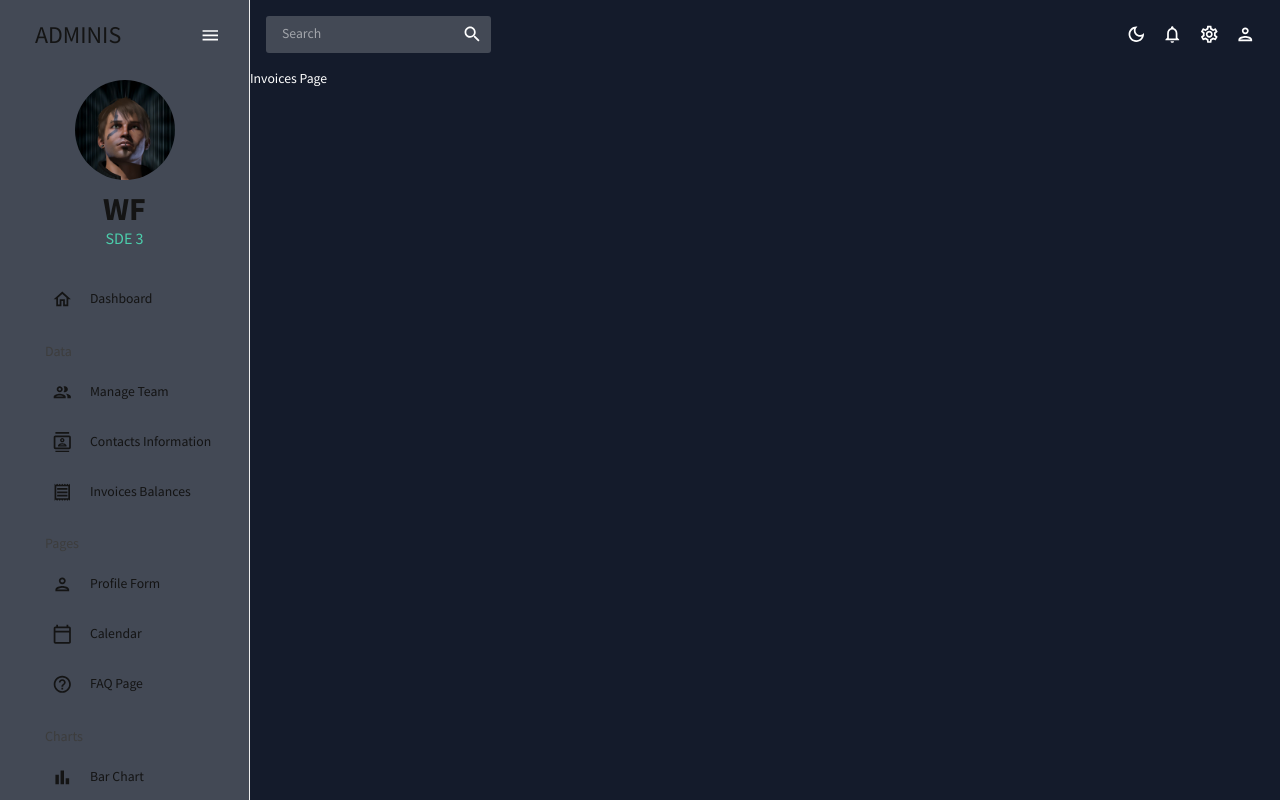
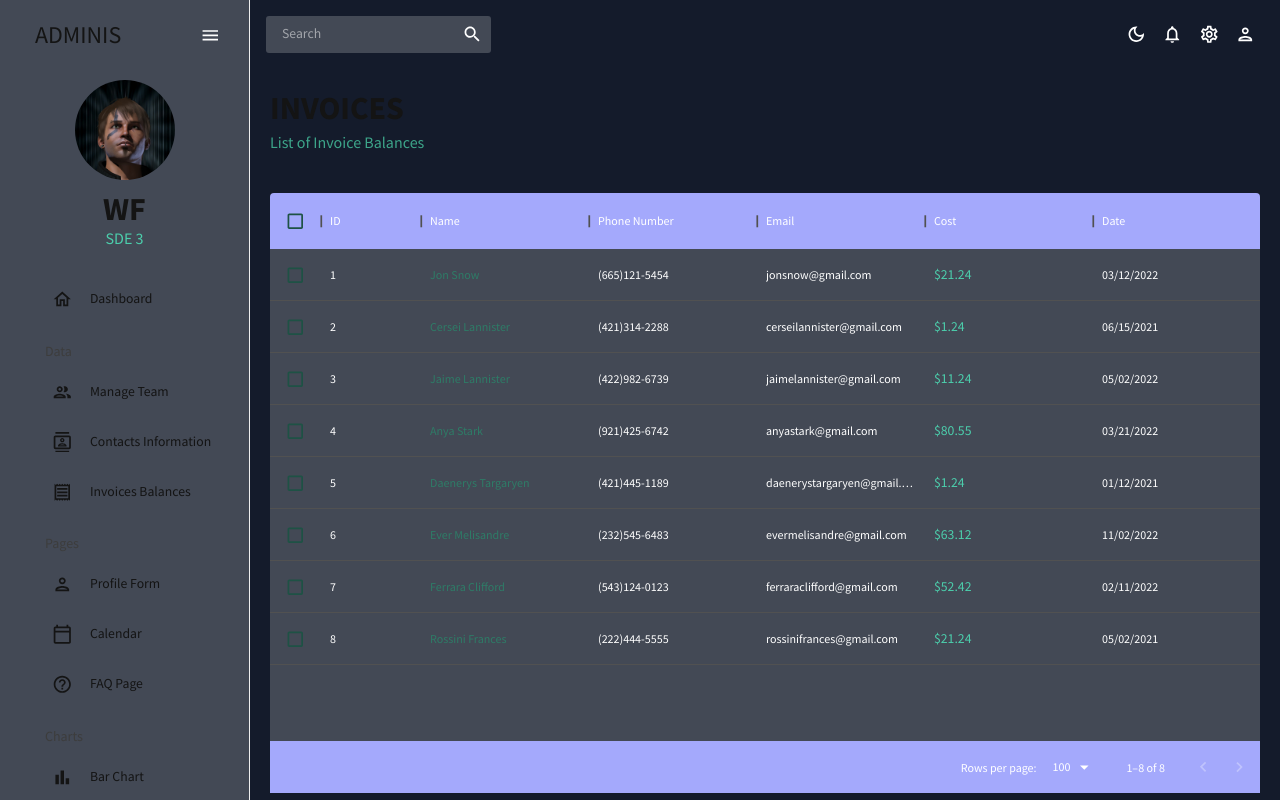
Before and after one commit to fallenreaper/sampleadminconsole, a Next.js app: page /invoices in a window 1280 px wide. Shown: the top 800 px of the page. Built offline with nearby package versions, Linux system fonts and the light colour scheme.

Commit message:
added invoicing

```diff
--- a/components/sidebar.tsx
+++ b/components/sidebar.tsx
@@ -27,8 +27,13 @@ const Item = (obj: {
   const { title, to, icon, selected, setSelected } = obj;
   const theme = useTheme();
   const colors = tokens(theme.palette.mode);
+  /*
+  [TODO]   Adding the Link as a wrapper to the MenuItem, will create a Hydration Error for react/link and MenuItem.
+  I will need to do more searching.  The Error will deferr to clientside rendering and pretty much recognizes that the Client and Server Templates are out of sync.
+
+  */
   return (
-    <Link href={to} style={{ color: colors.grey[900], textDecoration: "none" }}>
+    <Link href={to} passHref style={{ color: colors.grey[900], textDecoration: "none" }}>
       <MenuItem
         active={selected === title}
         onClick={() => setSelected(title)}
--- a/pages/invoices.tsx
+++ b/pages/invoices.tsx
@@ -1,7 +1,91 @@
-
-
+import { Box, useTheme, Typography } from "@mui/material";
+import { DataGrid, GridColDef } from "@mui/x-data-grid";
+import { tokens } from "../utilities/theme";
+import { mockDataInvoices } from "../mockData/mockData";
+import Header from "../components/header";
 
 export default function Invoices() {
+  const theme = useTheme();
+  const colors = tokens(theme.palette.mode);
 
-  return (<div>Invoices Page</div>)
+  const columns: GridColDef[] = [
+    {
+      field: "id",
+      headerName: "ID",
+    },
+    {
+      field: "name",
+      headerName: "Name",
+      flex: 1,
+      cellClassName: "name-column--cell",
+    },
+    {
+      field: "phone",
+      headerName: "Phone Number",
+      flex: 1,
+    },
+    {
+      field: "email",
+      headerName: "Email",
+      flex: 1,
+    },
+    {
+      field: "cost",
+      headerName: "Cost",
+      flex: 1,
+      renderCell: (params) => {
+        console.log(typeof params, params)
+        return (
+        <Typography color={colors.greenAccent[500]}>
+          ${params.row.cost}
+        </Typography>
+        )
+      }
+    },
+    {
+      field: "date",
+      headerName: "Date",
+      flex: 1,
+    }
+  ];
+
+  return (
+    <Box m="20px">
+      <Header title="INVOICES" subtitle="List of Invoice Balances" />
+      <Box
+        m="40px 0 0 0"
+        height="75vh"
+        sx={{
+          "& .MuiDataGrid-root": {
+            border: "none",
+          },
+          "& .MuiDataGrid-cell": {
+            borderBottom: "none",
+          },
+          "& .name-column--cell": {
+            color: colors.greenAccent[700],
+          },
+          "& .MuiDataGrid-columnHeaders": {
+            backgroundColor: colors.blueAccent[300],
+            borderBottom: "none",
+          },
+          "& .MuiDataGrid-virtualScroller": {
+            backgroundColor: colors.primary[400],
+          },
+          "& .MuiDataGrid-footerContainer": {
+            borderTop: "none",
+            backgroundColor: colors.blueAccent[300],
+          },
+          "& .MuiDataGrid-toolbarContainer .MuiButton-text": {
+            color: `${colors.grey[900]} !important`
+          },
+          "& .MuiCheckbox-root" : {
+            color: `${colors.greenAccent[800]} !important`
+          }
+        }}
+      >
+        <DataGrid checkboxSelection rows={mockDataInvoices} columns={columns}  />
+      </Box>
+    </Box>
+  );
 }
```
